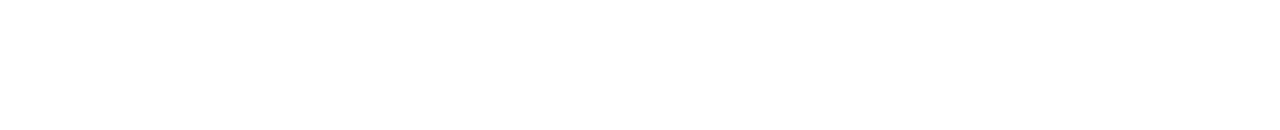
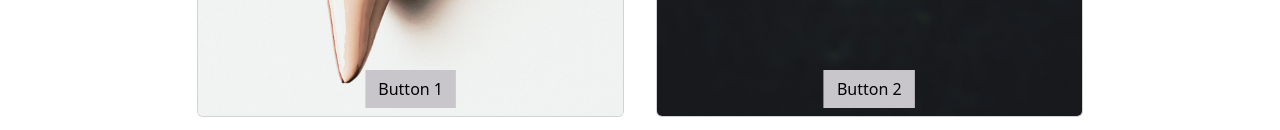
Before and after one commit to XploitXploit/IkatechChallenge, a React (Create React App) app in the folder frontend/: page / in a window 1280 px wide. Shown: the part 1506-1636 px from the top of the page. Before the commit the page ends 800 px from the top, so only its background shows below. Built offline with nearby package versions, Linux system fonts and the light colour scheme.

Commit message:
add homepage

```diff
--- a/frontend/src/App.tsx
+++ b/frontend/src/App.tsx
@@ -1,13 +1,18 @@
 import React from 'react';
+import { BrowserRouter as Router, Route, Routes } from 'react-router-dom';
 import Header from './components/Header/Header.tsx';
+import HomePage from './pages/HomePage.tsx';
 
 
 const App: React.FC = () => {
   return (
-    <div className="App">
+    <Router>
       <Header />
-      {/* Add other components here */}
-    </div>
+      <Routes>
+        <Route path="" element={<HomePage/>} />
+        {/* Other routes go here */}
+      </Routes>
+    </Router>
   );
 };
 
--- /dev/null
+++ b/frontend/src/pages/HomePage.tsx
@@ -0,0 +1,37 @@
+import React from "react";
+import { Container } from "react-bootstrap";
+import Jumbotron from "../components/Jumbotron/Jumbotron.tsx";
+import CardList from "../components/CardList/CardList.tsx";
+import VideoJumbotron from "../components/Jumbotron/VideoJumbotron.tsx";
+import CardListP, { CardData } from "../components/CardList/CardListP.tsx";
+
+const cards: CardData[] = [
+	{
+		image: require("../assets/img/cardimg3.jpg"),
+		buttonText: "Button 1",
+	},
+	{
+		image: require("../assets/img/cardimg4.jpg"),
+		buttonText: "Button 2",
+	},
+	{
+		image: require("../assets/img/cardimg5.jpg"),
+		buttonText: "Button 3",
+	},
+];
+
+const HomePage: React.FC = () => {
+	return (
+		<div className='mx-auto text-center'>
+			<Jumbotron />
+			<CardList />
+            <VideoJumbotron />
+            <Container>
+                <CardListP cards={cards} />
+            </Container>
+
+		</div>
+	);
+};
+
+export default HomePage;
```
